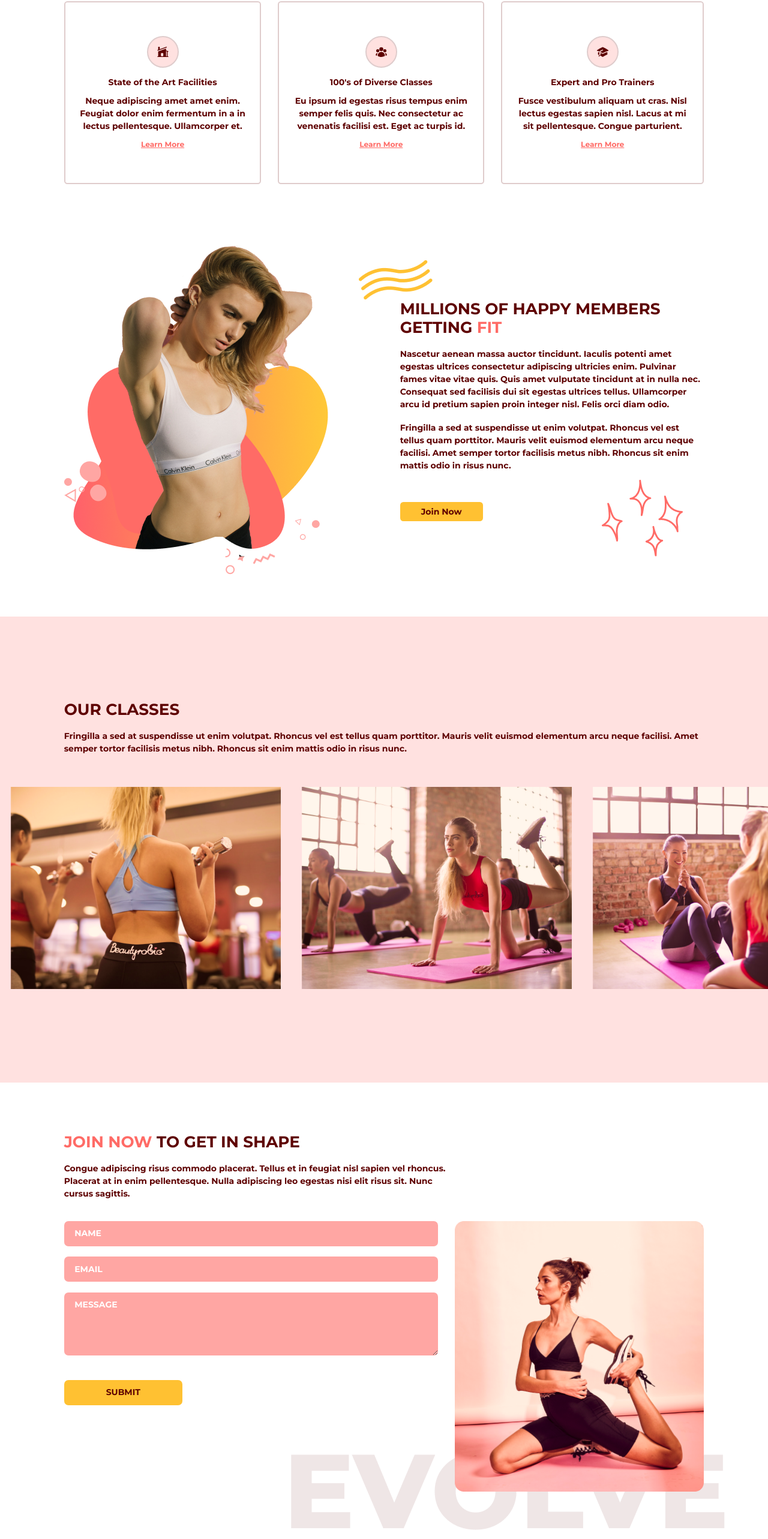
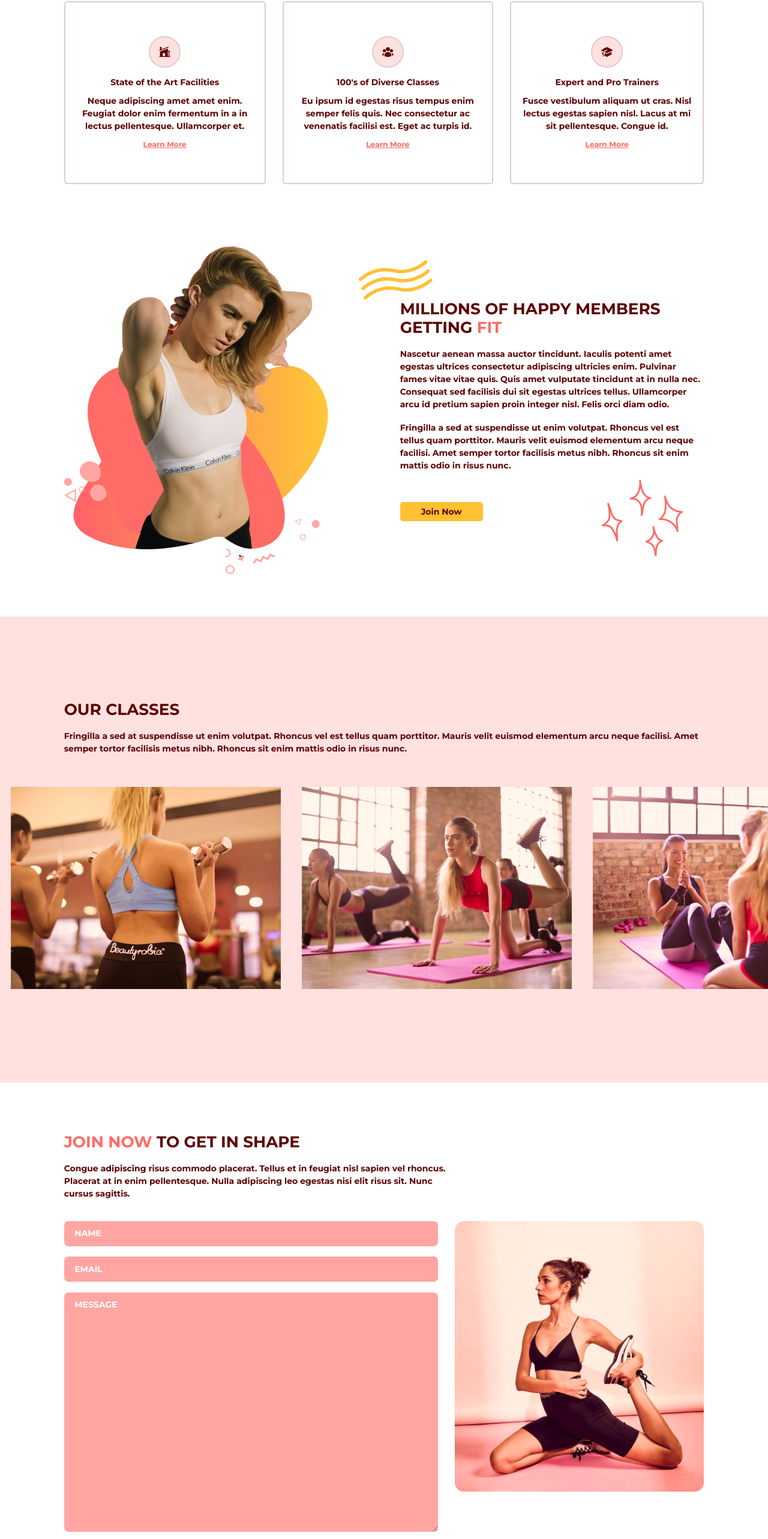
Before and after one commit to sovonbd/evogym-TypeScript, a React (Vite) app: page / in a window 1280 px wide. Shown: the part 1005-3571 px from the top of the page at 60% size. Built offline with nearby package versions, Linux system fonts and the light colour scheme.

Commit message:
initially completed the webpage

```diff
--- a/src/scenes/benefits/index.tsx
+++ b/src/scenes/benefits/index.tsx
@@ -27,7 +27,7 @@ const benefits: Array<BenefitType> = [
     icon: <AcademicCapIcon className="h-6 w-6" />,
     title: "Expert and Pro Trainers",
     description:
-      "Fusce vestibulum aliquam ut cras. Nisl lectus egestas sapien nisl. Lacus at mi sit pellentesque. Congue parturient.",
+      "Fusce vestibulum aliquam ut cras. Nisl lectus egestas sapien nisl. Lacus at mi sit pellentesque. Congue id.",
   },
 ];
 
--- a/src/scenes/contactUs/index.tsx
+++ b/src/scenes/contactUs/index.tsx
@@ -103,8 +103,8 @@ const ContactUs = ({ setSelectedPage }: Props) => {
               <textarea
                 className={inputStyles}
                 placeholder="MESSAGE"
-                rows={4}
-                cols={50}
+                rows={18}
+                cols={10}
                 {...register("message", {
                   required: true,
                   maxLength: 2000,
--- a/tailwind.config.js
+++ b/tailwind.config.js
@@ -29,9 +29,6 @@ export default {
         sparkles: "url('./assets/Sparkles.png')",
         circles: "url('./assets/circles.png')",
       },
-      textSize: {
-
-      }
     },
     screens: {
       xs: "480px",
```
